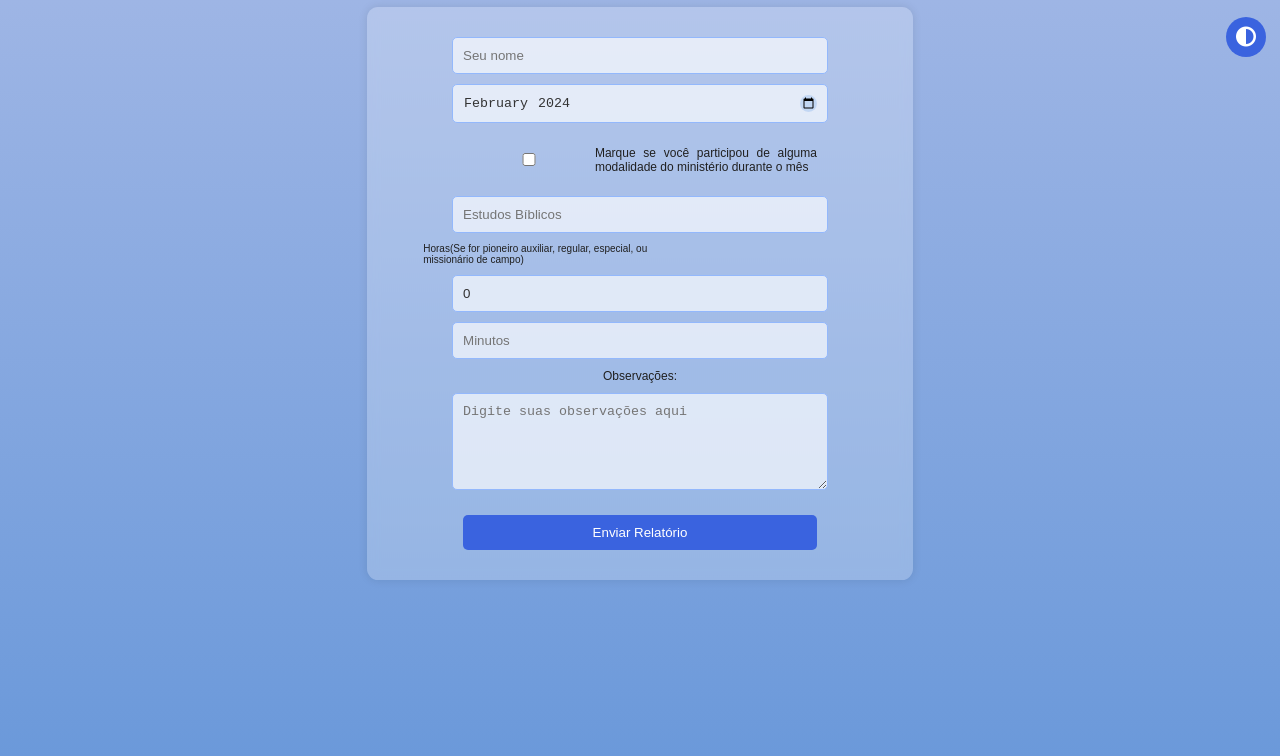
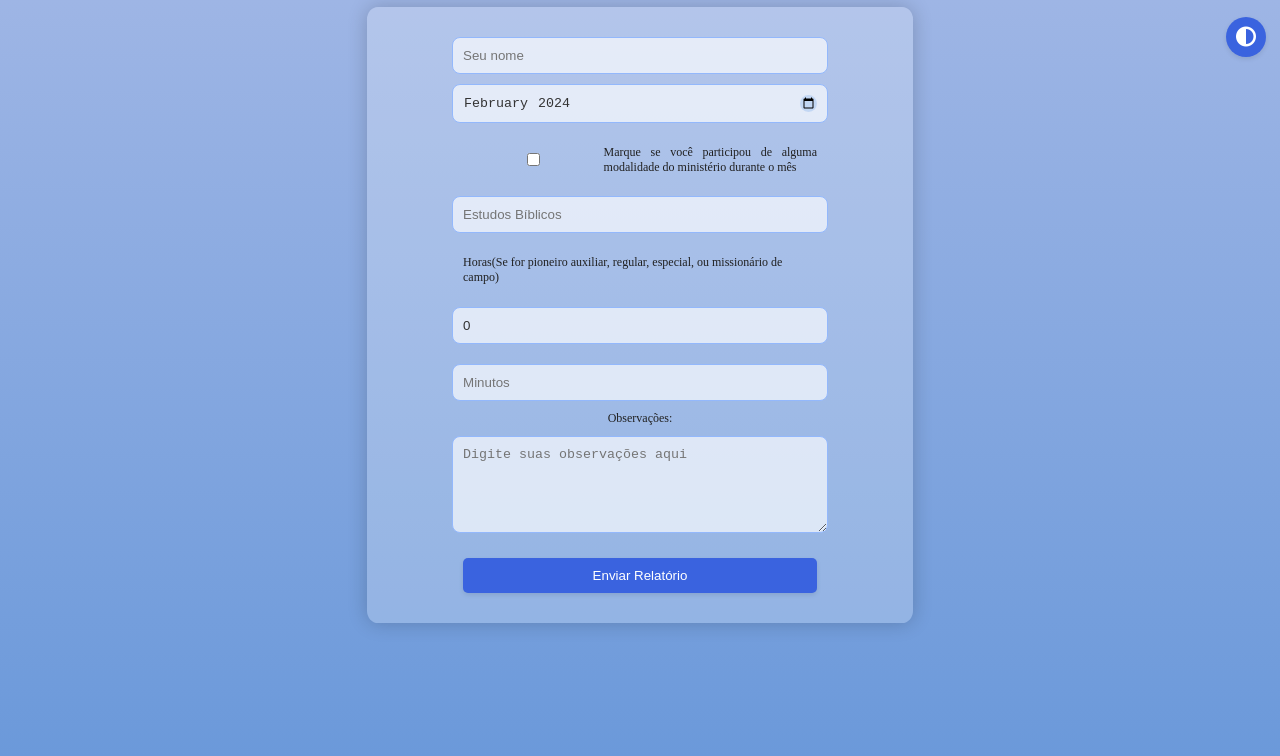
Before and after one commit to Obake18/relatorio, a website with bundled scripts: page index.html in a window 1280 px wide. Shown: the part 73-829 px from the top of the page. Built offline with nearby package versions, Linux system fonts and the light colour scheme; a web font is replaced by a local one.

Commit message:
Melhorias!!

```diff
--- a/index.html
+++ b/index.html
@@ -32,9 +32,10 @@
             </div>
 
             <div class="checkbox">
-                <label>
+                <label for="atividade-sim">
                     <input type="checkbox" name="atividade" id="atividade-sim" class="">
-                <p>Marque se você participou de alguma modalidade do ministério durante o mês</p>
+                    <span class="checkbox-custom"></span>
+                    <p>Marque se você participou de alguma modalidade do ministério durante o mês</p>
                 </label>
             </div>
 
@@ -43,7 +44,10 @@
             </div>
 
             <div class="horas">
-                <label for="horas" >Horas(Se for pioneiro auxiliar, regular, especial, ou missionário de campo)</label>
+                <div class="horas-text">
+                    <p for="horas" >Horas(Se for pioneiro auxiliar, regular, especial, ou missionário de campo)</p>
+                </div>
+
                 <input type="number" id="horas" placeholder="Horas" value="0">
                 <input type="number" id="minutos" placeholder="Minutos" step="5">
             </div>
--- a/styles.css
+++ b/styles.css
@@ -1,10 +1,12 @@
-
 /* Estilo geral do site */
 body {
-    font-family: 'playfair', sans-serif;
+    align-items: center;
+    font-family: 'playfair';
     /* text-align: center; */
     transition: background-color 0.5s ease;
     min-height: 100vh;
+    opacity: 0;
+    animation: fadeIn 0.5s ease-in-out forwards;
 }
 
 body.light-mode {
@@ -173,15 +175,26 @@ label {
     margin: 0;
 }
 
-
-.horas label{
-    font-size: 10px;
-    width: 250px;
-
+.horas {
+    display: flex;
+    flex-direction: column;
     justify-content: center;
-    margin-left: 36px;
+    align-items: center;
 
 }
+
+
+.horas-text {
+
+    width: 70%;
+    height: auto;
+    display: flex;
+    flex-direction: column;
+    justify-content: center;
+    align-items: center;
+    font-size: 12px;
+}
+
 
 .enviar {
     border: 0;
@@ -194,3 +207,77 @@ input[type="month"]::-webkit-calendar-picker-indicator {
     background-color: rgba(166, 198, 240, 0.541);
     border-radius: 50%;
 }
+
+/* Adicione animações suaves para transições */
+* {
+  transition: all 0.3s ease;
+}
+
+/* Estilo de hover para botões e links */
+button:hover, a:hover {
+  transform: scale(1.05);
+}
+
+/* Animação de fadeIn para a página principal */
+@keyframes fadeIn {
+  from {
+    opacity: 0;
+  }
+  to {
+    opacity: 1;
+  }
+}
+
+/* Adicione sombras sutis aos botões */
+button {
+  box-shadow: 0 2px 5px rgba(0, 0, 0, 0.1);
+}
+
+/* Adicione efeito de hover suave para inputs */
+input:hover, textarea:hover {
+  box-shadow: 0 2px 5px rgba(0, 0, 0, 0.1);
+}
+
+/* Adicione uma borda arredondada para os inputs */
+input, textarea {
+  border-radius: 8px;
+}
+
+/* Ajuste o estilo do checkbox */
+
+#atividade-sim{
+    border: 1px solid #bd0000;
+    border-radius: 4px;
+    padding: 8px;
+    cursor: pointer;
+}
+
+
+/* Adicione uma sombra sutil para o container principal */
+#container {
+  box-shadow: 0 0 20px rgba(0, 0, 0, 0.2);
+}
+
+/* Adicione uma transição suave para o modo de alternância */
+#mode-toggle {
+  transition: transform 0.3s ease;
+}
+
+#mode-toggle:hover {
+  transform: rotate(90deg);
+}
+
+/* Adicione uma borda circular para o ícone do modo de alternância */
+#mode-toggle i {
+  border-radius: 50%;
+}
+
+/* Adicione uma animação ao ícone do modo de alternância */
+@keyframes rotate {
+  from {
+    transform: rotate(0deg);
+  }
+  to {
+    transform: rotate(360deg);
+  }
+}
```
